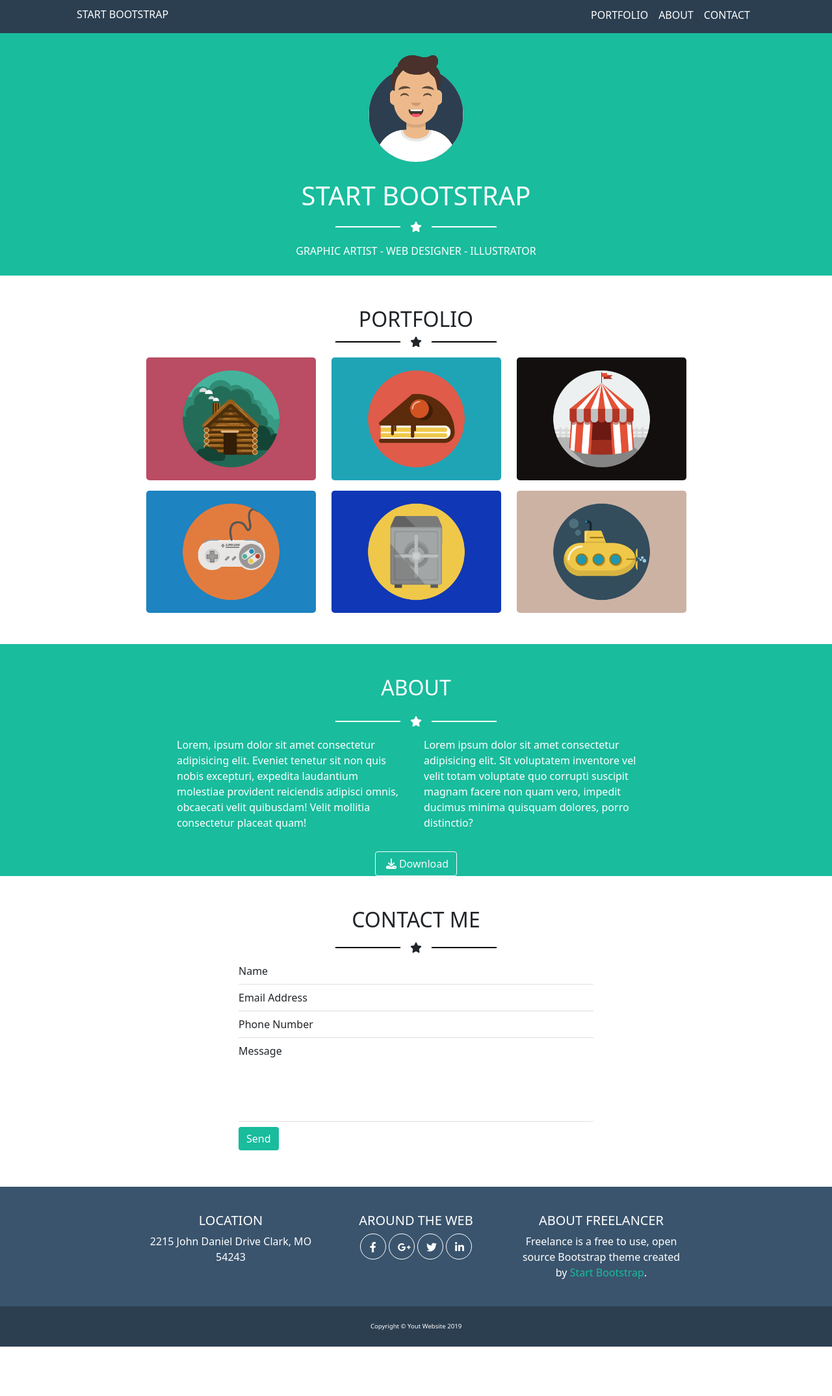
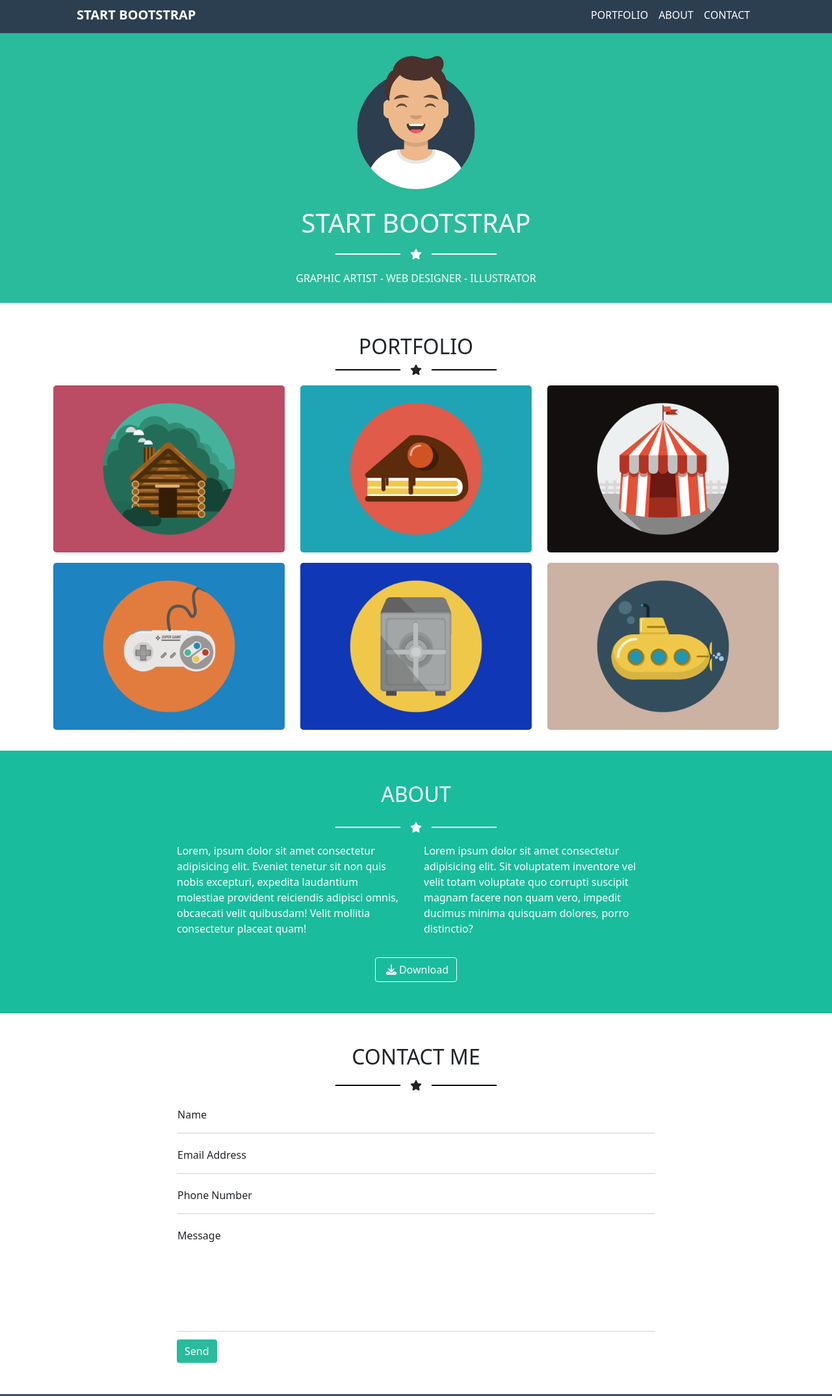
Before and after one commit to Al-E-00/html-css-bootstrap-freelancer, a plain HTML site: page index.html in a window 1280 px wide. Shown: the part 5-2153 px from the top of the page at 65% size. Before the commit the page ends 2077 px from the top, so only its background shows below. Drawn offline with nearby package versions, Linux system fonts and the light colour scheme.

Commit message:
responsive layout done

```diff
--- a/index.html
+++ b/index.html
@@ -5,64 +5,61 @@
     <meta http-equiv="X-UA-Compatible" content="IE=edge">
     <meta name="viewport" content="width=device-width, initial-scale=1.0">
     <link rel="stylesheet" href="https://cdnjs.cloudflare.com/ajax/libs/font-awesome/6.1.1/css/all.min.css">
-    <link href="https://cdn.jsdelivr.net/npm/bootstrap@5.0.2/dist/css/bootstrap.min.css" rel="stylesheet" integrity="sha384-EVSTQN3/azprG1Anm3QDgpJLIm9Nao0Yz1ztcQTwFspd3yD65VohhpuuCOmLASjC" crossorigin="anonymous">
+    <link href="https://cdn.jsdelivr.net/npm/bootstrap@5.1.3/dist/css/bootstrap.min.css" rel="stylesheet" integrity="sha384-1BmE4kWBq78iYhFldvKuhfTAU6auU8tT94WrHftjDbrCEXSU1oBoqyl2QvZ6jIW3" crossorigin="anonymous">
     <link rel="stylesheet" href="style.css">
     <title>Bootstrap</title>
 </head>
 <body>
+    <main>
             <header>
                     <nav class="navbar navbar-expand-md navbar-dark bg-secondary">
                         <div class="container d-flex justify-content-between px-5">
-                    <div class="navbar-brand text-uppercase"><h6 class="mb-0">Start Bootstrap</h6></div>
+                            <div class="navbar-brand text-uppercase"><h5 class="mb-0 fw-bold">Start Bootstrap</h5></div>
                             <button class="navbar-toggler" type="button" data-bs-toggle="collapse" data-bs-target="#navbarNav" aria-controls="navbarNav" aria-expanded="false" aria-label="Toggle navigation">
                                 <span class="navbar-toggler-icon"></span>
                             </button>
                             <div class="collapse navbar-collapse justify-content-end" id="navbarNav">
                                 <ul class="navbar-nav">
                                     <li class="nav-item">
-                                <a class="nav-link active text-uppercase" aria-current="page" href="#">Portfolio</a>
+                                        <a class="nav-link active text-uppercase fw-light" aria-current="page" href="#">Portfolio</a>
                                     </li>
                                     <li class="nav-item">
-                                <a href="#" class="nav-link active text-uppercase">About</a>
+                                        <a href="#" class="nav-link active text-uppercase fw-light">About</a>
                                     </li>
                                     <li class="nav-item">
-                                <a href="#" class="nav-link active text-uppercase">Contact</a>
+                                        <a href="#" class="nav-link active text-uppercase fw-light">Contact</a>
                                     </li>
                                 </ul>
                             </div>
                         </div>
                     </nav>
             </header>
-    <main>
-        <div class="green-section">
+
+            <div class="bg-primary">
                 <div class="container">
                     <div class="row">
-                    <div class="col"></div>
-                    <div class="col-4 d-flex justify-content-center pt-2">
+
+                        <div class="col d-flex justify-content-center pt-2">
                             <img class="top-image" src="img/avatar.svg" alt="Avatar img">
                         </div>
-                    <div class="col"></div>
+
                     </div>
-                <div class="row ">
-                    <div class="col d-flex justify-content-center py-2">
+                    <div class="row">
+                        <div class="text-white col d-flex justify-content-center py-2">
                             <h1>START BOOTSTRAP</h1>
                         </div>
                     </div>
                     <div class="row">
-                        <div class="col"></div>
-                        <div class="col-4 d-flex justify-content-center">
+                            <div class="col d-flex justify-content-center">
                                 <div class="line"></div>
-                            <i class="fa-solid fa-star"></i>
+                                <i class="fa-solid fa-star text-white"></i>
                                 <div class="line"></div>
                             </div>
-                        <div class="col"></div>
                     </div>
                     <div class="row d-flex">
-                        <div class="col"></div>
-                        <div class="col-6 d-flex justify-content-center">
+                            <div class="text-white col d-flex justify-content-center">
                                 <h6 class="write-top-part">GRAPHIC ARTIST - WEB DESIGNER - ILLUSTRATOR</h6>
                             </div>
-                        <div class="col"></div>
                     </div>
                 </div>
             </div>
@@ -81,24 +78,22 @@
                 </div>
             </div>
             <div class="row d-flex justify-content-center py-3 flex-wrap">
-                <div class="col-md-3 col-s-6">
+                <div class="pb-3 col-lg-4 col-md-5 col-sm-6">
                     <img class="img-center-content" src="img/cabin.png" alt="Cabin img">
                 </div>
-                <div class="col-md-3 col-s-6">
+                <div class="pb-3 col-lg-4 col-md-5 col-sm-6">
                     <img class="img-center-content" src="img/cake.png" alt="Cake img">
                 </div>
-                <div class="col-md-3 col-s-6">
+                <div class="pb-3 col-lg-4 col-md-5 col-sm-6">
                     <img class="img-center-content" src="img/circus.png" alt="Circus img">
                 </div>
-            </div>
-            <div class="row d-flex justify-content-center pb-5 flex-wrap">
-                <div class="col-md-3 col-md-3">
+                <div class="pb-3 col-lg-4 col-md-5 col-sm-6">
                     <img class="img-center-content" src="img/game.png" alt="Cabin img">
                 </div>
-                <div class="col-md-3 col-md-3">
+                <div class="pb-3 col-lg-4 col-md-5 col-sm-6">
                     <img class="img-center-content" src="img/safe.png" alt="Cake img">
                 </div>
-                <div class="col-md-3 col-md-3">
+                <div class="pb-3 col-lg-4 col-md-5 col-sm-6">
                     <img class="img-center-content" src="img/submarine.png" alt="Circus img">
                 </div>
             </div>
@@ -118,18 +113,18 @@
                         <div class="line"></div>
                     </div>
                 </div>
-                <div class="row d-flex justify-content-center pt-3">
-                    <div class="col-4">
-                        <p>Lorem, ipsum dolor sit amet consectetur adipisicing elit. Eveniet tenetur sit non quis nobis excepturi, expedita laudantium molestiae provident reiciendis adipisci omnis, obcaecati velit quibusdam! Velit mollitia consectetur placeat quam!</p>
+                <div class="row justify-content-center pt-3">
+                    <div class="col-md-4 col-8">
+                        <p class="">Lorem, ipsum dolor sit amet consectetur adipisicing elit. Eveniet tenetur sit non quis nobis excepturi, expedita laudantium molestiae provident reiciendis adipisci omnis, obcaecati velit quibusdam! Velit mollitia consectetur placeat quam!</p>
                     </div>
-                    <div class="col-4">
+                    <div class="col-md-4 col-8">
                         <p>Lorem ipsum dolor sit amet consectetur adipisicing elit. Sit voluptatem inventore vel velit totam voluptate quo corrupti suscipit magnam facere non quam vero, impedit ducimus minima quisquam dolores, porro distinctio?</p>
                     </div>
                 </div>
                 <div class="row">
                     <div class="col d-flex justify-content-center pt-3">
 
-                        <div class="btn btn-outline-light"><i class="fa-solid fa-download px-1"></i>Download</div>
+                        <div class="btn btn-outline-light mb-5"><i class="fa-solid fa-download px-1"></i>Download</div>
                     </div>
                 </div>
             </div>
@@ -150,37 +145,39 @@
             </div>
             <div class="row">
                 <div class="col"></div>
-                <div class="col-6">
-                    <ul class="list-group list-group-flush modified-padding-list pb-4">
-                        <div class="list-group-item">Name</div>
-                        <div class="list-group-item">Email Address</div>
-                        <div class="list-group-item">Phone Number</div>
-                        <div class="list-group-item">Message</div>
-                    </ul>
+                <div class="col-8 justify-content-center">
+                    <form>
+                        <div class="form-floating mb-1">
+                            <input type="text" class="form-control border-start-0 border-end-0 border-top-0 rounded-0" id="floatingName" placeholder="Name">
+                            <label class="ps-0" for="floatingName">Name</label>
+                        </div>
+                        <div class="form-floating mb-1">
+                            <input type="email" class="form-control border-start-0 border-end-0 border-top-0 rounded-0" id="floatingEmail" placeholder="name@example.com">
+                            <label class="ps-0" for="floatingEmail">Email Address</label>
+                        </div>
+                        <div class="form-floating mb-1">
+                            <input type="text" class="form-control border-start-0 border-end-0 border-top-0 rounded-0" id="floatingPhoneNumber" placeholder="Phone Number">
+                            <label class="ps-0" for="floatingPhoneNumber">Phone Number</label>
+                        </div>
+                        <div class="form-floating mb-1">
+                            <input type="text" class="custom-space-message-input form-control border-start-0 border-end-0 border-top-0 rounded-0" id="floatingMessage" placeholder="Message">
+                            <label class="ps-0" for="floatingMessage">Message</label>
+                        </div>
+
+                        <button type="submit" class="btn btn-primary bg-primary border-0 mb-5 mt-2">Send</button>
+                    </form>
                 </div>
                 <div class="col"></div>
             </div>
 
-            <div class="row">
-                <div class="col"></div>
-                <div class="col-6">
-                    <ul class="list-group list-group-flush modified-padding-list pt-5 pb-5">
-                        <div class="list-group-item"></div>
-                        <div class="list-group-item">
-                            <div class="btn btn-success color-modified-btn">Send</div>
-                        </div>
-                    </ul>
-                </div>
-                <div class="col"></div>
-            </div>
         </div>
     </main>
 
     <footer>
         <div class="footer-first-section">
             <div class="container">
-                <div class="row d-flex justify-content-center">
-                    <div class="col-3 text-center">
+                <div class="row d-flex flex-column flex-sm-row align-content-center justify-content-center">
+                    <div class="col-10 col-sm-4 text-center pb-5 pb-sm-0">
                                 <h5>LOCATION</h5>
                                 <span>2215 John Daniel Drive Clark, MO</span>
                                 <div class="row">
@@ -190,7 +187,7 @@
                                 </div>
 
                     </div>
-                    <div class="col-3 text-center">
+                    <div class="col-10 col-sm-4 text-center pb-5 pb-sm-0">
                         <div class="row">
                             <div class="col">
                                 <h5>AROUND THE WEB</h5>
@@ -205,7 +202,7 @@
                             </div>
                         </div>
                     </div>
-                    <div class="col-3 text-center ">
+                    <div class="col-10 col-sm-4 text-center pb-5 pb-sm-0">
                         <div class="row">
                             <div class="col">
                                 <h5>ABOUT FREELANCER</h5>
@@ -226,5 +223,11 @@
             </div>
         </div>
     </footer>
+
+
+
+
+
+    <script src="https://cdn.jsdelivr.net/npm/bootstrap@5.1.3/dist/js/bootstrap.bundle.min.js" integrity="sha384-ka7Sk0Gln4gmtz2MlQnikT1wXgYsOg+OMhuP+IlRH9sENBO0LRn5q+8nbTov4+1p" crossorigin="anonymous"></script>
 </body>
 </html>
--- a/style.css
+++ b/style.css
@@ -1,3 +1,7 @@
+:root {
+    --bs-primary-rgb: 41, 187, 156;
+    --bs-secondary-rgb: 44, 62, 79;
+}
 
 .bg-secondary {
     background-color: #2C3F51!important;
@@ -20,7 +24,7 @@
 }
 
 .top-image {
-    width: 160px;
+    width: 200px;
     padding: 20px 0;
 }
 
@@ -84,3 +88,7 @@
 .footer-second-section span {
     font-size: .6rem;
 }
+
+.form-floating > .custom-space-message-input {
+    padding-bottom: 10rem;
+}
```
Lines whose indentation alone changed are shown as unchanged.
